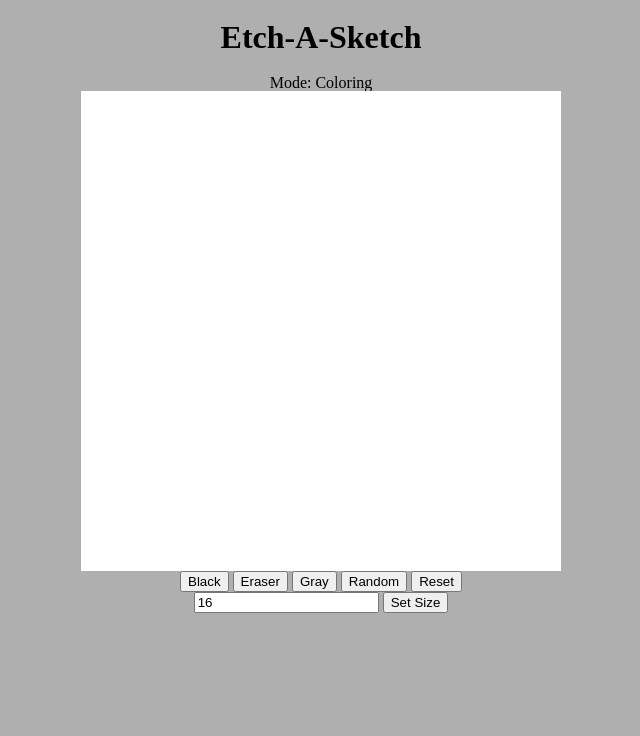
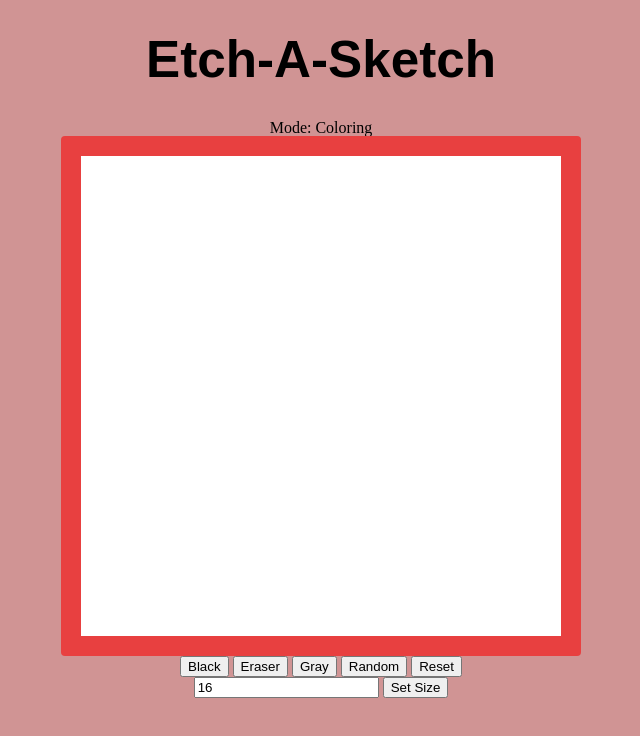
Before and after one commit to abebriones94/Etch-A-Sketch, a plain HTML site: page index.html in a window 1280 px wide. Shown: the whole page, without its empty margins (319-959 px from the left). Drawn offline with Linux system fonts and the light colour scheme.

Commit message:
Added font link in HTML for Title CSS

```diff
--- a/styles.css
+++ b/styles.css
@@ -4,7 +4,7 @@
     display: flex;
     flex-direction: column;
     align-items: center;
-    background:rgba(94, 94, 96, 0.493);
+    background:rgba(161, 40, 40, 0.493);
 }
 
 .board {
@@ -12,7 +12,13 @@
   height: 80%;
   display: grid;
   background-color: white;
+
   box-shadow: inset -3em 3em rgb(19, 2, 2), rgba(239, 236, 236, 0.7), 0.3em 0.3em, 1em rgb(19, 2, 2);
+  border-radius: 4px;
+  border-style:solid;
+  border-color: rgba(225, 9, 9, 0.774);
+  border-width: 20px;
+
 }
 
 .board:hover {
@@ -31,3 +37,9 @@
     max-height: 600px;
 
 }
+
+.title {
+    font-family: 'Sacramento', sans-serif, cursive;
+    font-size: 1.6em;
+
+}
```
